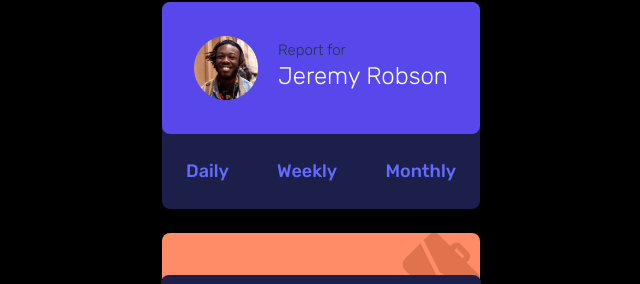
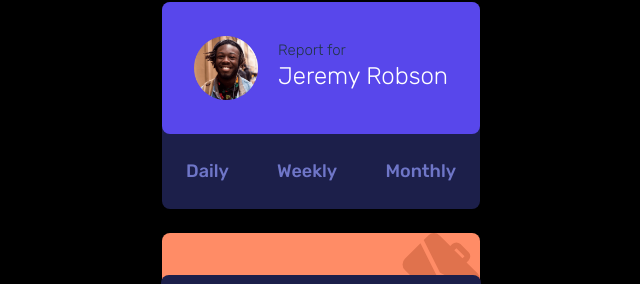
Before and after one commit to MitaliShah/time-tracking-dashboard, a React (Vite) app: page / in a window 1280 px wide. Shown: the part 110-394 px from the top of the page, without its empty margins (319-959 px from the left). Built offline with nearby package versions, Linux system fonts and the light colour scheme.

Commit message:
desktop card alignment

```diff
--- a/src/App.jsx
+++ b/src/App.jsx
@@ -25,7 +25,7 @@ const Main = styled.main`
   display: grid;
   grid-template-rows: repeat(2, auto);
   gap: 24px;
-  /* max-width: min-content; */
+  max-width: min-content;
   max-width: 23.438rem;
   font-size: 18px;
   margin: 80px 24px;
--- a/src/components/Cards.jsx
+++ b/src/components/Cards.jsx
@@ -78,6 +78,11 @@ const Wrapper = styled.div`
   margin-top: 24px;
   border-radius: 8px;
   position: relative;
+
+  @media (min-width: 1440px) {
+    min-height: 256px;
+    margin-top: 0;
+  }
 `;
 
 const ContentDiv = styled.div`
@@ -105,6 +110,11 @@ const WrapHours = styled.div`
   justify-content: space-between;
   align-items: center;
   /* margin-top: 6px; */
+
+  @media (min-width: 1440px) {
+    align-items: flex-start;
+    flex-direction: column;
+  }
 `;
 
 const SVG = styled.img`
--- a/src/components/DataViewSwitcher.jsx
+++ b/src/components/DataViewSwitcher.jsx
@@ -6,6 +6,7 @@ export default function DataViewSwitcher({ setSelectedView }) {
   return (
     <Wrapper>
       <UserProfile />
+      <WrapLinks>
         <LinkWrapper>
           {allViews.map((view) => (
             <Link
@@ -20,6 +21,7 @@ export default function DataViewSwitcher({ setSelectedView }) {
             </Link>
           ))}
         </LinkWrapper>
+      </WrapLinks>
     </Wrapper>
   );
 }
@@ -28,6 +30,10 @@ const Wrapper = styled.div`
   background-color: var(--dark-blue);
   border-radius: 8px;
   margin-bottom: -24px;
+
+  @media (min-width: 1440px) {
+    margin-bottom: 0;
+  }
 `;
 
 const Link = styled.a`
@@ -35,10 +41,16 @@ const Link = styled.a`
   justify-content: space-between;
   padding: 24px;
   text-transform: capitalize;
+  color: var(--desaturated-blue);
 
   @media (min-width: 1440px) {
     padding: 26px 32px;
     margin: 0;
+    padding: 0;
+
+    &:not(:last-child) {
+      margin-bottom: 17px;
+    }
 
     /* gap: 21px; */
     &:hover {
@@ -57,3 +69,9 @@ const LinkWrapper = styled.div`
     flex-direction: column;
   }
 `;
+
+const WrapLinks = styled.div`
+  @media (min-width: 1440px) {
+    padding: 26px 32px;
+  }
+`;
--- a/src/components/UserProfile.jsx
+++ b/src/components/UserProfile.jsx
@@ -24,13 +24,14 @@ const Img = styled.img`
 
 const ProfileInfoWrapper = styled.div`
   display: flex;
-  max-width: 327px;
+  /* max-width: 327px; */
   padding: 34px 32px;
   gap: 20px;
   background-color: var(--blue);
   border-radius: 8px;
 
   @media (min-width: 1440px) {
+    max-width: 255px;
     flex-direction: column;
     gap: 43px;
     padding: 37px 32px;
```
Lines whose indentation alone changed are shown as unchanged.
